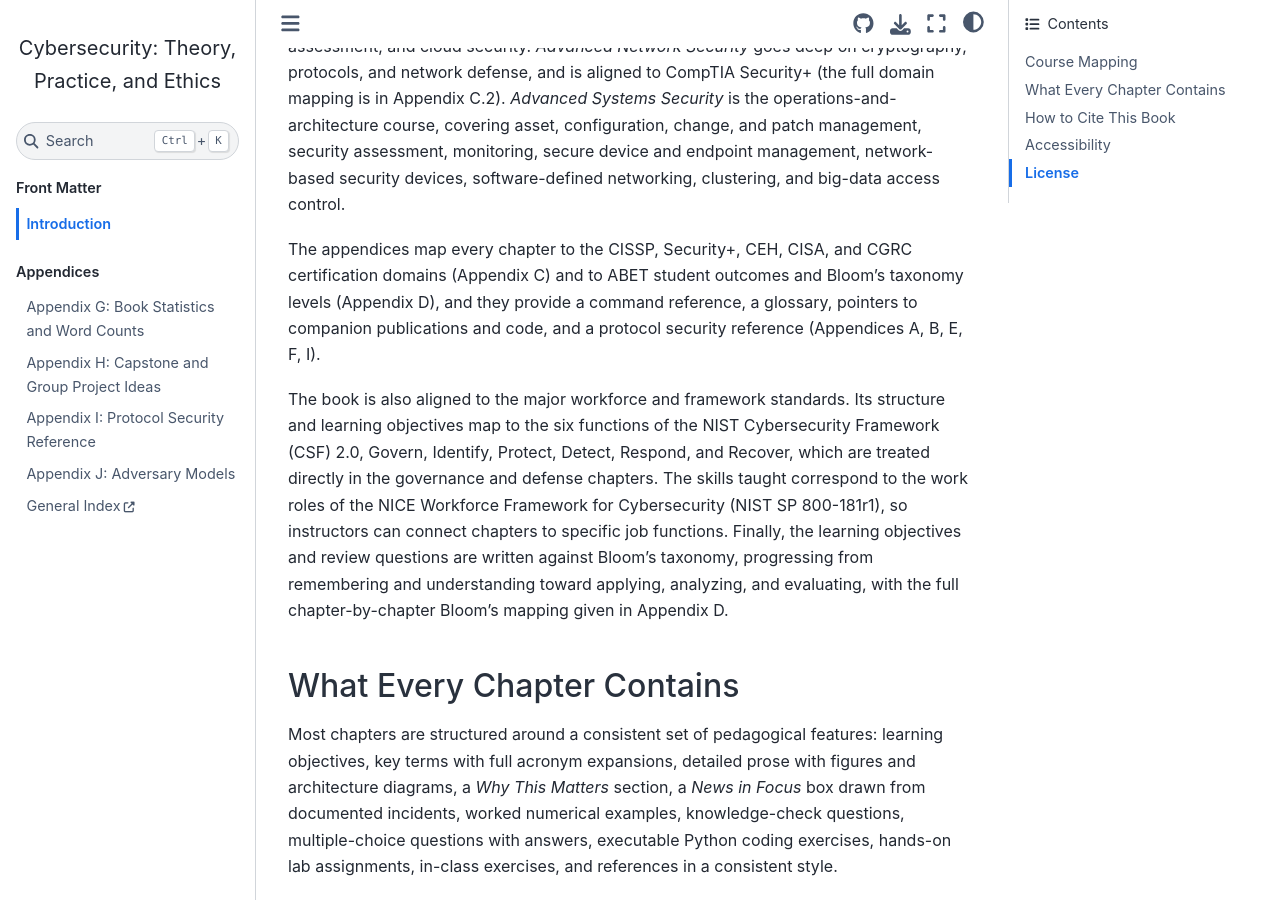
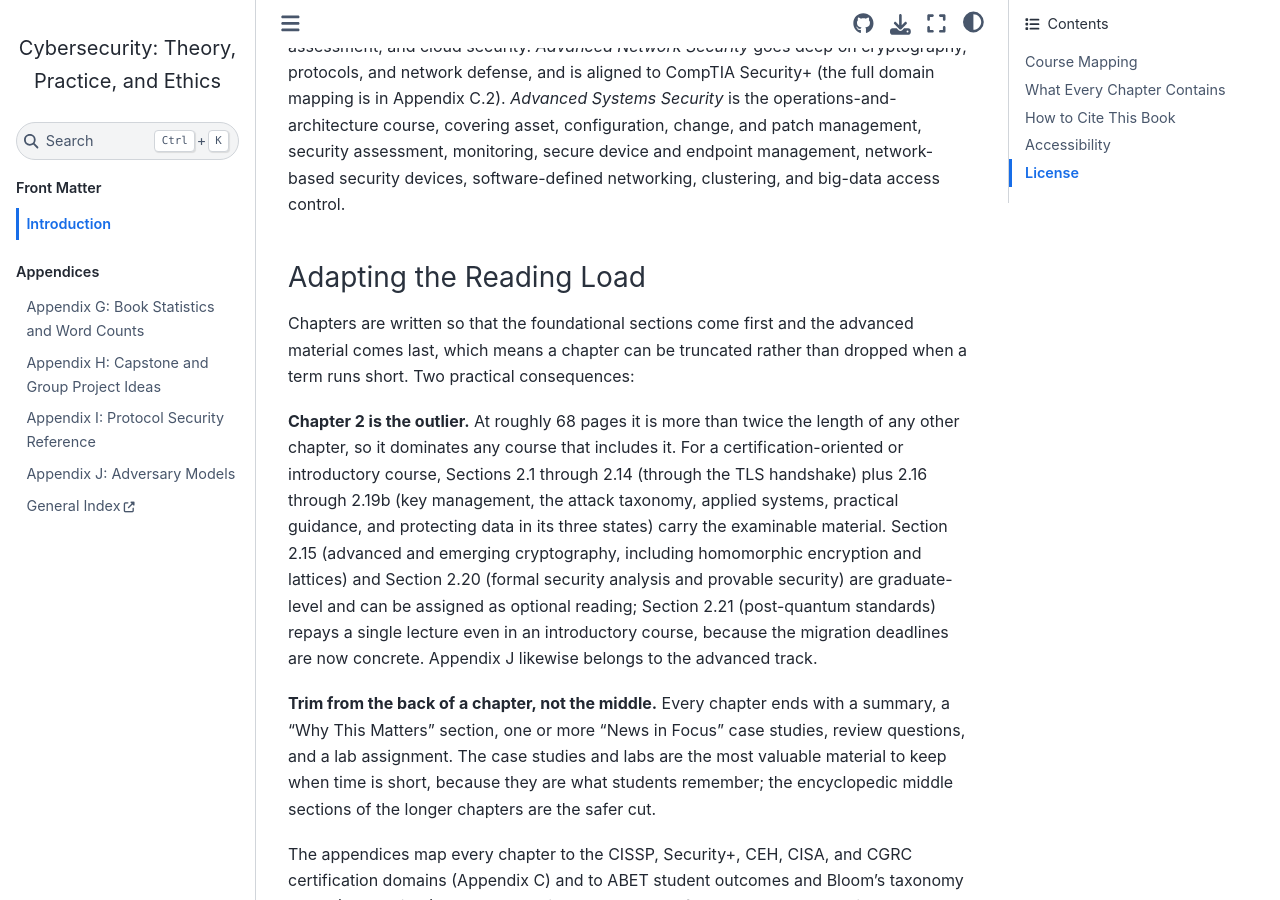
Before and after one commit to devharsh/cybersec-textbook, a Jupyter Book: the page built from chapters/00_intro/introduction.md, in a window 1280 px wide and 900 px high, scrolled down 1410 px. Built offline with Jupyter Book 1.0.4 settings and Sphinx 7.4.7 and the Sphinx Book theme 1.1.4, drawn with Linux system fonts in a browser that asks for light colours; pages that are not in the unit, such as notebooks, are missing from menus.

Commit message:
Intro: add 'Adapting the Reading Load' guidance (Chapter 2 trimming for certification/intro courses, and trim-from-the-back principle)

```diff
--- a/chapters/00_intro/introduction.md
+++ b/chapters/00_intro/introduction.md
@@ -41,6 +41,25 @@ Appendix C.2). *Advanced Systems Security* is the operations-and-architecture co
 configuration, change, and patch management, security assessment, monitoring, secure device and endpoint
 management, network-based security devices, software-defined networking, clustering, and big-data access
 control.
+
+### Adapting the Reading Load
+
+Chapters are written so that the foundational sections come first and the advanced material comes last, which
+means a chapter can be truncated rather than dropped when a term runs short. Two practical consequences:
+
+**Chapter 2 is the outlier.** At roughly 68 pages it is more than twice the length of any other chapter, so it
+dominates any course that includes it. For a certification-oriented or introductory course, Sections 2.1
+through 2.14 (through the TLS handshake) plus 2.16 through 2.19b (key management, the attack taxonomy, applied
+systems, practical guidance, and protecting data in its three states) carry the examinable material. Section
+2.15 (advanced and emerging cryptography, including homomorphic encryption and lattices) and Section 2.20
+(formal security analysis and provable security) are graduate-level and can be assigned as optional reading;
+Section 2.21 (post-quantum standards) repays a single lecture even in an introductory course, because the
+migration deadlines are now concrete. Appendix J likewise belongs to the advanced track.
+
+**Trim from the back of a chapter, not the middle.** Every chapter ends with a summary, a "Why This Matters"
+section, one or more "News in Focus" case studies, review questions, and a lab assignment. The case studies
+and labs are the most valuable material to keep when time is short, because they are what students remember;
+the encyclopedic middle sections of the longer chapters are the safer cut.
 
 The appendices map every chapter to the CISSP, Security+, CEH, CISA, and CGRC certification domains
 (Appendix C) and to ABET student outcomes and Bloom's taxonomy levels (Appendix D), and they provide a
```
Also changed, not shown: chapters/appendix_g/appendix_g.md (+4 -4 lines), intro.md (+1 -1 lines).
